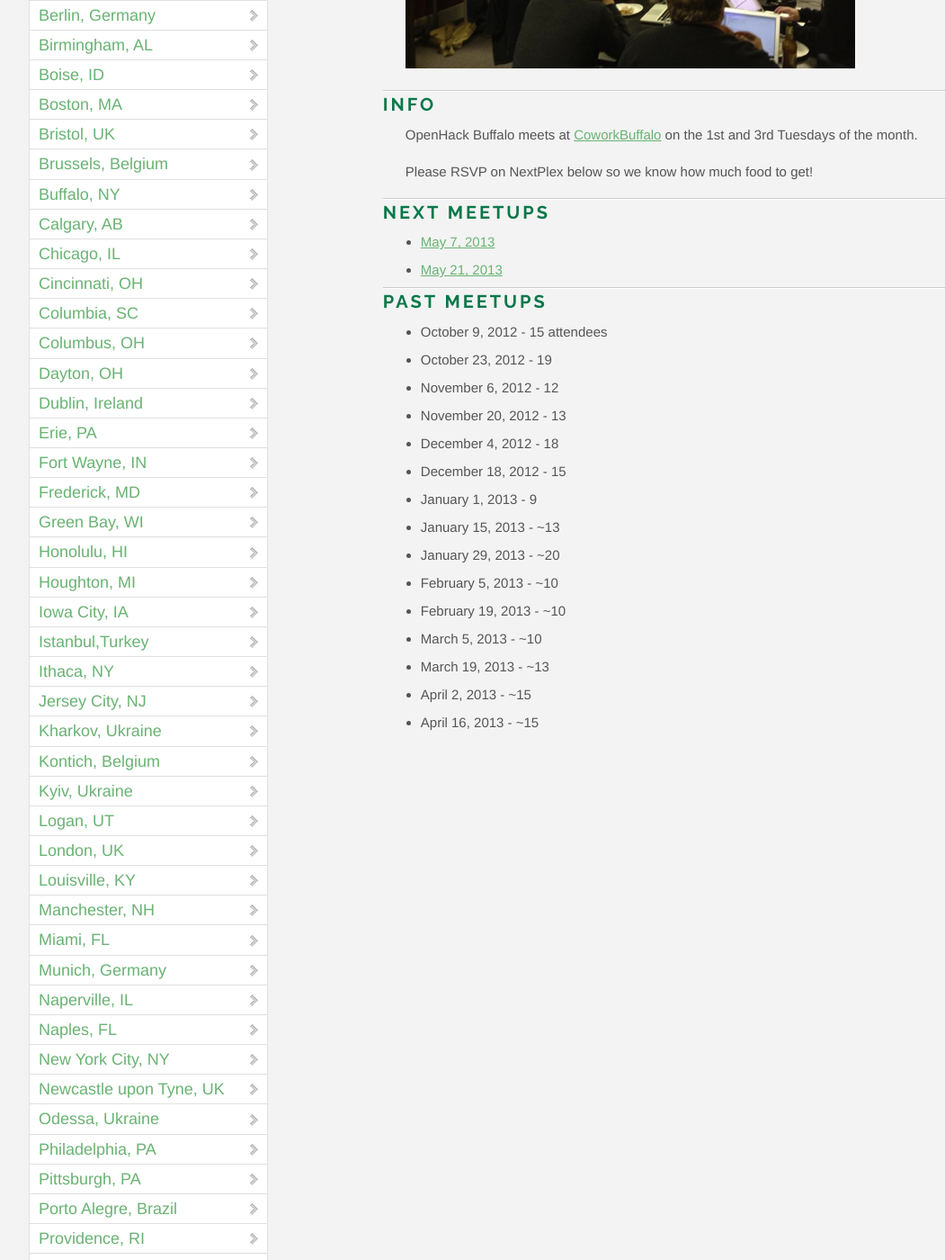
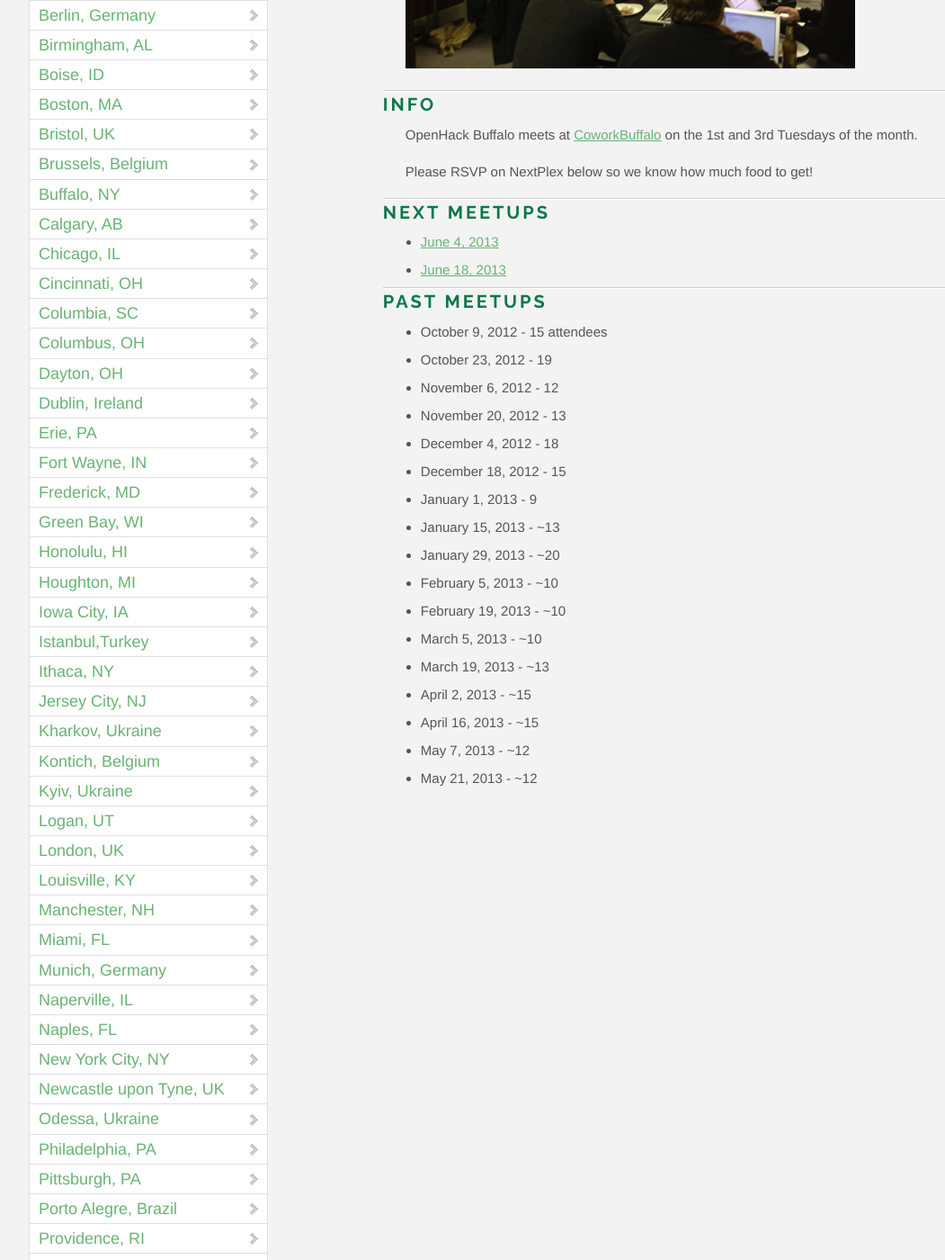
Before and after one commit to OpenHack/openhack.github.com, a Jekyll site: the page built from buffalo/index.markdown, in a window 1280 px wide and 1400 px high, scrolled down 514 px. Shown: the whole window at 90% size, without its empty margins (32-1083 px from the left). Built offline with Jekyll 4.4.1, drawn with Linux system fonts in a browser that asks for light colours; nearby versions of some CDN libraries; Markdown is read by kramdown in place of the engine named in the settings; comment, search, counter and statistics services are not loaded.

Commit message:
Update Buffalo for June meetups

```diff
--- a/buffalo/index.markdown
+++ b/buffalo/index.markdown
@@ -15,8 +15,8 @@ Please RSVP on NextPlex below so we know how much food to get!
 
 ### Next meetups
 
-* [May 7, 2013](http://nextplex.com/buffalo-ny/calendar/events/6703)
-* [May 21, 2013](http://nextplex.com/buffalo-ny/calendar/events/6704)
+* [June 4, 2013](http://nextplex.com/buffalo-ny/calendar/events/7412)
+* [June 18, 2013](http://nextplex.com/buffalo-ny/calendar/events/7413)
 
 ### Past meetups
 
@@ -35,3 +35,5 @@ Please RSVP on NextPlex below so we know how much food to get!
 * March 19, 2013 - ~13
 * April 2, 2013 - ~15
 * April 16, 2013 - ~15
+* May 7, 2013 - ~12
+* May 21, 2013 - ~12
```
